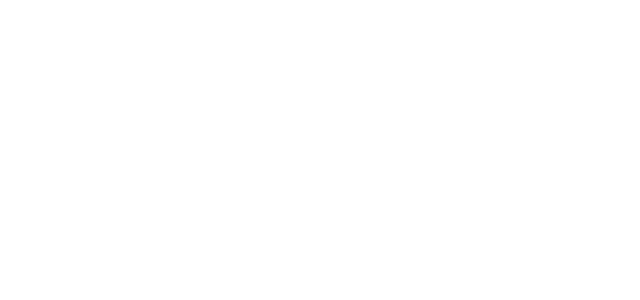
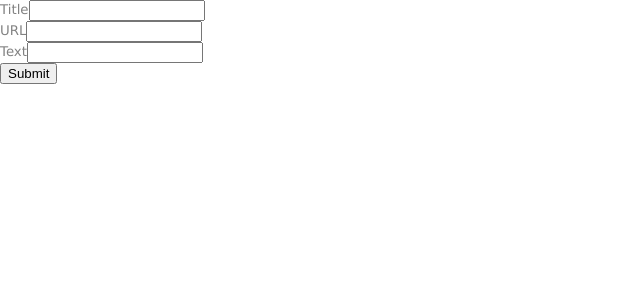
Before and after one commit to ferranjrr/ASW-Project-FrontEnd, a React (Create React App) app in the folder hackernews/: page /submit in a window 1280 px wide. Before the commit this address had no page. Shown: the top 300 px of the page, without its empty margins (0-640 px from the left). Built offline with nearby package versions, Linux system fonts and the light colour scheme.

Commit message:
form works, needs to connect with api

```diff
--- a/hackernews/package.json
+++ b/hackernews/package.json
@@ -9,8 +9,10 @@
     "axios": "^0.27.2",
     "react": "^18.1.0",
     "react-dom": "^18.1.0",
+    "react-hook-form": "^7.31.2",
     "react-router-dom": "^6.3.0",
     "react-scripts": "5.0.1",
+    "reactstrap": "^9.0.2",
     "web-vitals": "^2.1.4"
   },
   "scripts": {
--- a/hackernews/src/App.js
+++ b/hackernews/src/App.js
@@ -1,6 +1,7 @@
 import { Routes, Route } from "react-router-dom";
 import News from "./screens/NewsScreen";
 import User from "./screens/UserScreen";
+import SubmitForm from "./screens/SubmitScreen";
 
 function App() {
 	return (
@@ -9,6 +10,7 @@ function App() {
 				<Route path="/" element={<News />} />
 				<Route path="/news" element={<News />} />
 				<Route path="/user" element={<User />} />
+				<Route path="/submit" element={<SubmitForm />} />
 			</Routes>
 		</div>
 	);
--- /dev/null
+++ b/hackernews/src/screens/SubmitScreen.js
@@ -0,0 +1,48 @@
+import React from "react";
+import { useForm } from "react-hook-form";
+
+import "../css/news.css";
+import logo from "../assets/gif/y18.gif";
+
+function SubmitForm () {
+  const handleSubmission = (data) => {
+    if (!data.url && !data.text) {
+      setError("neitherURLorText", {
+        type: "manual",
+        message: "You must fill out either URL or text"
+      });
+      return;
+    }
+    console.log(data);
+  }
+
+  const {
+    register,
+    handleSubmit,
+    setError,
+    formState: { errors },
+    clearErrors
+  } = useForm();
+
+  return (
+    <form onSubmit={handleSubmit(handleSubmission)}>
+      <div>
+        <label>Title</label>
+        <input name="title" {...register('title', { required: true })} />
+      </div>
+      <div>
+        <label>URL</label>
+        <input type="url" name="url" {...register('url')} />
+      </div>
+      <div>
+        <label>Text</label>
+        <input type="text" name="text" {...register('text')} />
+      </div>
+      {errors.neitherURLorText && (
+          <p style={{ color: "red" }}>{errors.neitherURLorText.message}</p>
+        )}
+      <button onClick={() => clearErrors("neitherURLorText")}>Submit</button>
+    </form>
+  );
+};
+export default SubmitForm;
```
Also changed, not shown: 1 other file (tests, documents, lock files or other folders).
